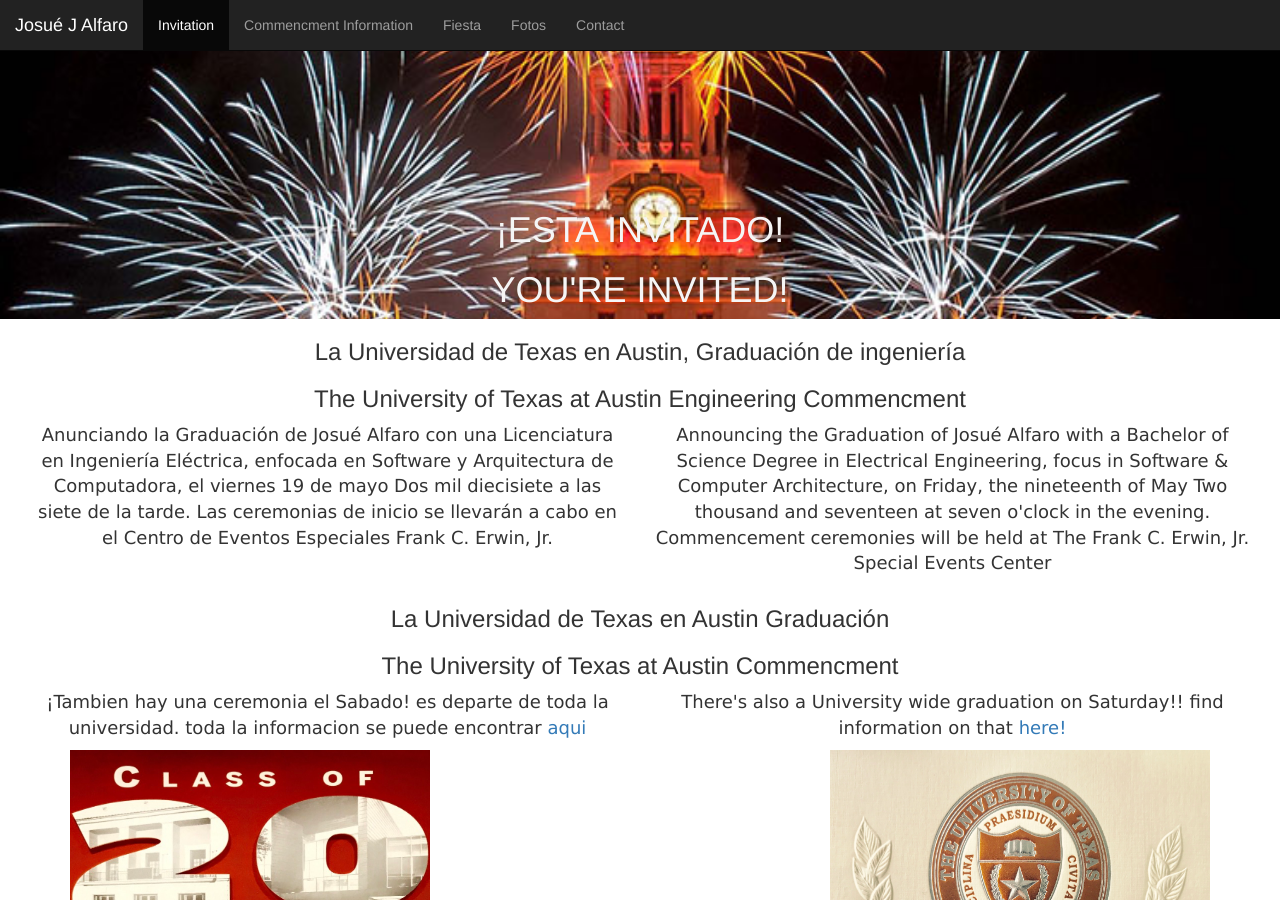
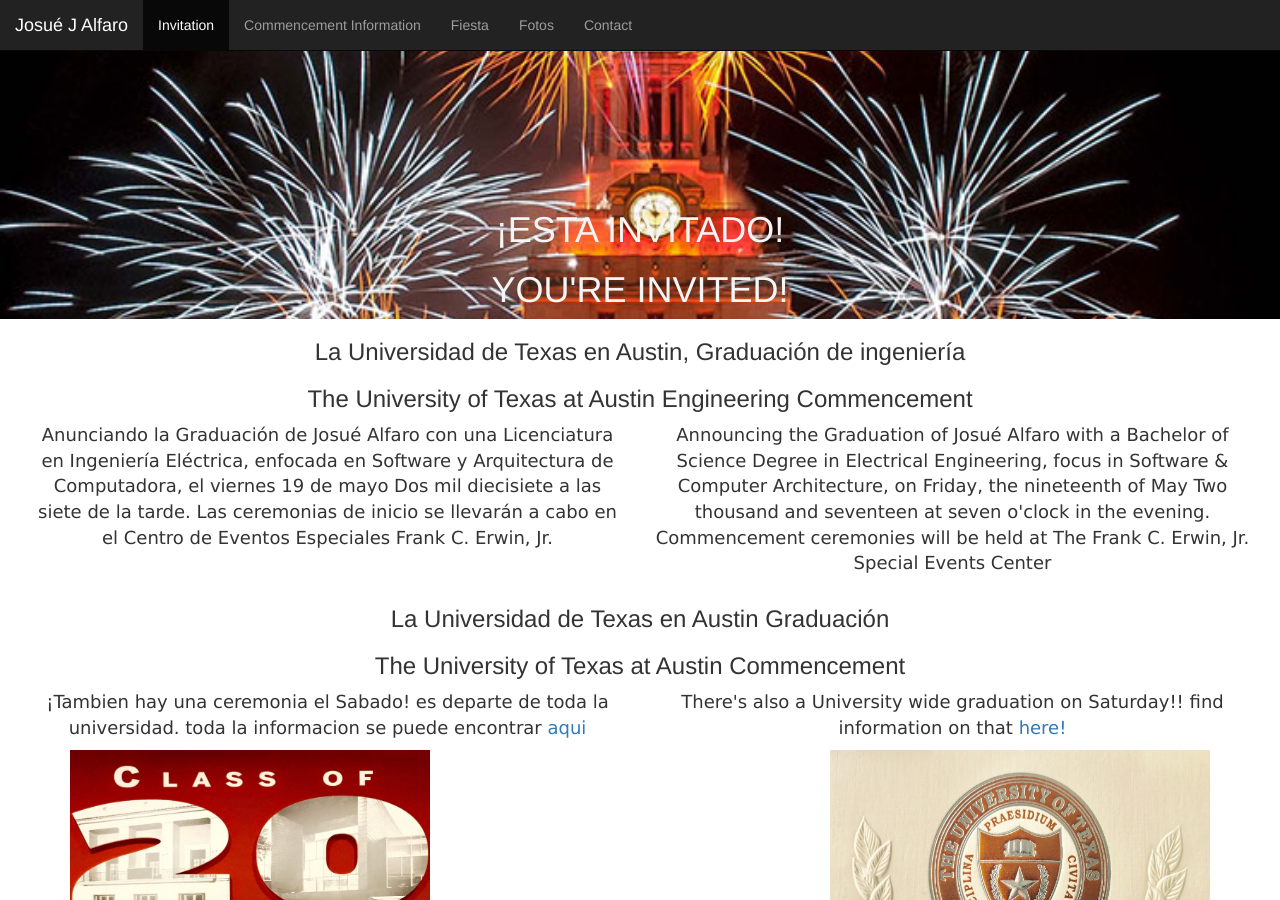
Before and after one commit to jjalfaro9/jjalfaro9.github.io, a Jekyll site: the page built from graduationInvite.html, in a window 1280 px wide and 900 px high. Built offline with Jekyll 4.4.1, drawn with Linux system fonts in a browser that asks for light colours; nearby versions of some CDN libraries.

Commit message:
fix mispelling

```diff
--- a/graduationInvite.html
+++ b/graduationInvite.html
@@ -50,7 +50,7 @@
         <div class="collapse navbar-collapse" id="myNavbar">
           <ul class="nav navbar-nav">
             <li class="active text-center"><a href="#invite">Invitation</a></li>
-            <li class="text-center"><a href="#commencmentInfo">Commencment Information</a></li>
+            <li class="text-center"><a href="#commencementInfo">Commencement Information</a></li>
             <li class="text-center"><a href="#fiesta">Fiesta</a></li>
             <li class="text-center"><a href="#fotos">Fotos</a></li>
             <li class="text-center"><a href="#contact">Contact</a></li>
@@ -69,9 +69,9 @@
       </div>
     </div>
 
-    <div class="container" id="commencmentInfo">
+    <div class="container" id="commencementInfo">
       <h3 class="text-center display-4">La Universidad de Texas en Austin, Graduación de ingeniería</h3>
-      <h3 class="text-center display-4">The University of Texas at Austin Engineering Commencment</h3>
+      <h3 class="text-center display-4">The University of Texas at Austin Engineering Commencement</h3>
     </div>
 
     <div class="container-fluid">
@@ -85,7 +85,7 @@
 
     <div class="container">
       <h3 class="text-center display-4">La Universidad de Texas en Austin Graduación </h3>
-      <h3 class="text-center display-4">The University of Texas at Austin Commencment</h3>
+      <h3 class="text-center display-4">The University of Texas at Austin Commencement</h3>
     </div>
 
     <div class="container-fluid">
```
